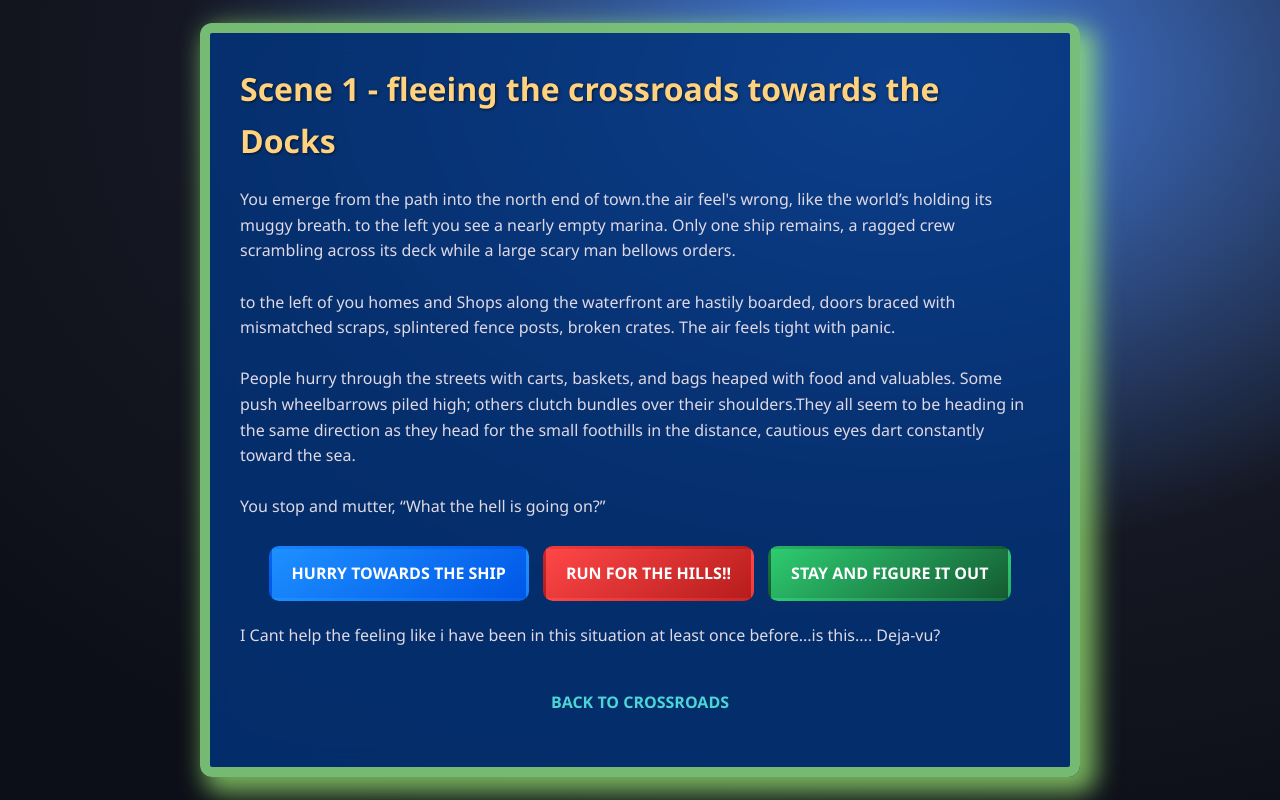
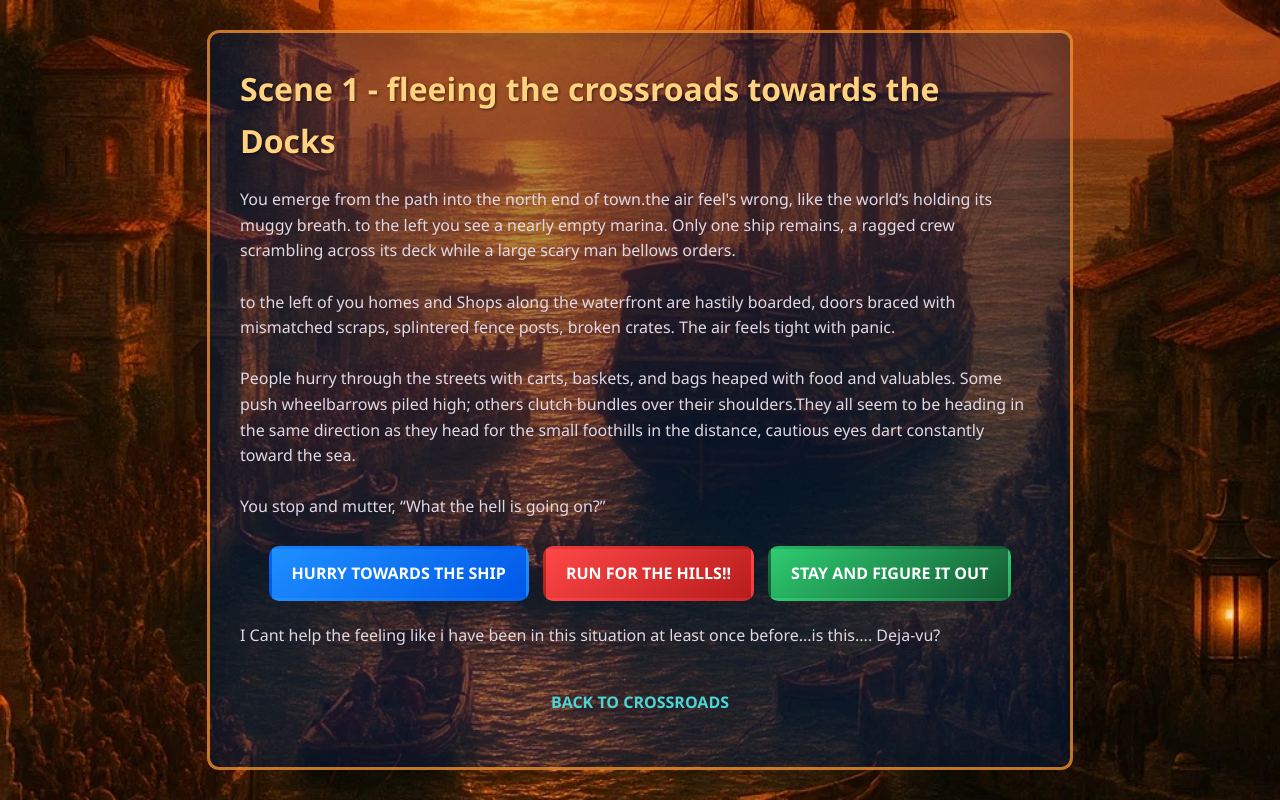
Before and after one commit to cshorr/CYOA-Cis18, a Flask app: page /chris/N-001 in a window 1280 px wide. Run offline with Flask 3, Linux system fonts and the light colour scheme.

Commit message:
Added background images , its tested and it works!

```diff
--- a/static/data/scenes_chris.json
+++ b/static/data/scenes_chris.json
@@ -4,6 +4,8 @@
     "scene_id": "N-001",
     "sound": "opening-scene",
     "screen_shake": "heavy",
+    "image": "ship1",
+    "image_mode": "background",
     "title": "Scene 1 - fleeing the crossroads towards the Docks ",
     "where_when": "as the crossroads fade into memory you arrive at the North part of Island. \n\nits mid morning, Grey, windy and cold  and you have arrived at the marina",
     "text": "You emerge from the path into the north end of town.the air feel's wrong, like the world’s holding its muggy breath. to the left you see a nearly empty marina. Only one ship remains, a ragged crew scrambling across its deck while a large scary man bellows orders.\n\n to the left of you homes and Shops along the waterfront are hastily boarded, doors braced with mismatched scraps, splintered fence posts, broken crates. The air feels tight with panic.\n\nPeople hurry through the streets with carts, baskets, and bags heaped with food and valuables. Some push wheelbarrows piled high; others clutch bundles over their shoulders.They all seem to be heading in the same direction as they head for the small foothills in the distance, cautious eyes dart constantly toward the sea.\n\nYou stop and mutter, “What the hell is going on?”",
--- a/static/themes/chris.css
+++ b/static/themes/chris.css
@@ -20,22 +20,21 @@ html, body {
   place-items: center;
 }
 
-/* === Glassy Center Panel === */
+/* === Center Panel === */
 .panel {
   width: min(800px, 90vw);
   padding: 30px;
-  background: rgba(3, 51, 121, 0.85); /* semi-transparent glass look */
-  border: 10px solid rgba(161, 241, 119, 0.72);
+  background: rgba(3, 51, 121, 0.30);   /* more transparent if you want more art behind */
+  border: 3px solid rgba(255, 149, 41, 0.75);
   border-radius: 12px;
   color: #e0d9e5;
   line-height: 1.6;
-  backdrop-filter: blur(16px);
-  box-shadow: 10px 10px 24px 6px rgba(161, 241, 119, 0.72);
+  backdrop-filter: blur(.07px);
+  box-shadow: 0 0 15px 4px rgba(255, 149, 41, 0.45);
+  box-shadow: inset 0 0 50px rgba(0,0,0,0.25);
   transition: transform 0.3s ease;
 }
-.panel:hover {
-  transform: translateY(-2px);
-}
+
 
 /* === Buttons (Base DNA) === */
 a.btn,
@@ -126,3 +125,10 @@ h1, h2, h3 {
   gap: 14px;
   justify-content: center;
 }
+.scene-image {
+  display: block;
+  max-width: 100%;
+  max-height: 50vh;
+  margin: 0 auto 1rem;
+  border-radius: 8px;
+}
--- a/templates/scene.html
+++ b/templates/scene.html
@@ -3,6 +3,25 @@
 
 {% block content %}
   <h1>{{ scene.title }}</h1>
+
+
+ {% if scene.image %}
+  {% if scene.image_mode == 'background' %}
+    <style>
+      .screen {
+        background-image: url("{{ url_for('static', filename='images/' ~ scene.image ~ '.jpg') }}");
+        background-size: cover;
+        background-position: center;
+        background-attachment: fixed;
+      }
+    </style>
+  {% else %}
+    <img class="scene-image"
+         src="{{ url_for('static', filename='images/' ~ scene.image ~ '.jpg') }}"
+         alt="scene image">
+  {% endif %}
+{% endif %}
+
 
   {% if debug %}
     <p><strong>Where/When:</strong> {{ scene.where_when | add_player_name | replace_all_newlines }}</p>
@@ -43,9 +62,10 @@
   </div>
 
   {% if scene.sound %}
-   <audio id="scene-audio" src="{{ url_for('static', filename='audio/' ~ scene.sound ~ '.mp3') }}" autoplay></audio>
+    <audio id="scene-audio"
+           src="{{ url_for('static', filename='audio/' ~ scene.sound ~ '.mp3') }}"
+           autoplay></audio>
   {% endif %}
-
 
   {# ---- screen_shake: run if present on this scene ---- #}
   {% if scene.screen_shake %}
@@ -63,7 +83,6 @@
         } else if (presetName === "medium") {
           intensity = 7;
           duration = 500;
-
         } else if (presetName === "heavy") {
           intensity = 10;
           duration = 800;
@@ -73,9 +92,6 @@
       })();
     </script>
   {% endif %}
-
   {# ---- end screen_shake ---- #}
 
-
-
 {% endblock %}
```
Also changed, not shown: static/themes/crossroads.css (+14 -0 lines), static/images/ship1.jpg (renamed from images/Ship1.jpg), 1 other file. Lines whose indentation alone changed are shown as unchanged.
